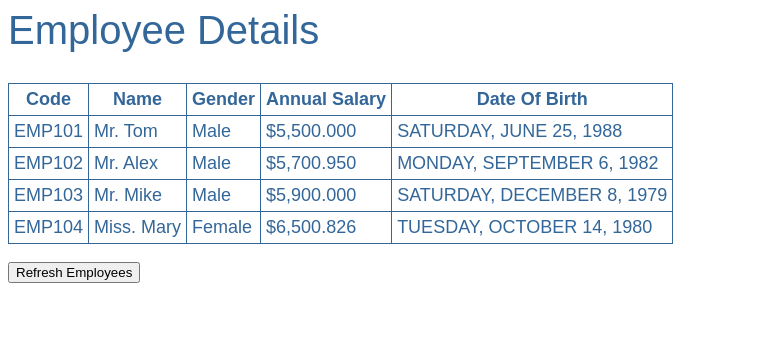
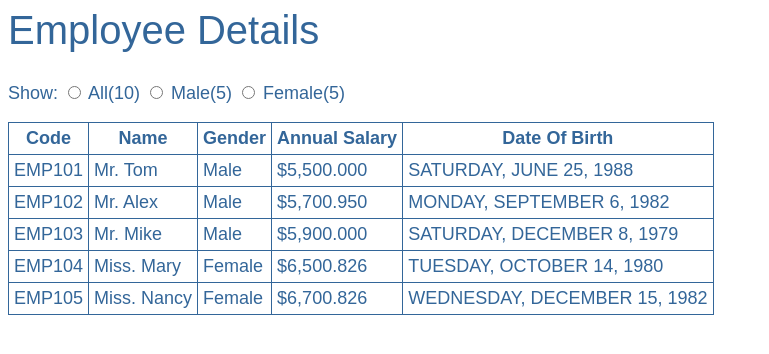
Before and after one commit to Mugisha-isaac/Angular-recap, an Angular app: page / in a window 1280 px wide. Shown: the top 354 px of the page, without its empty margins (0-769 px from the left). Built offline with nearby package versions, Linux system fonts and the light colour scheme.

Commit message:
ft: add a shared employee count component

```diff
--- a/src/app/app.component.ts
+++ b/src/app/app.component.ts
@@ -3,11 +3,6 @@ import { Component } from '@angular/core';
 @Component({
   selector: 'app-root',
   templateUrl: './app.component.html',
-  // template: `
-  //           Name: <input [value]='Name' [(ngModel)] = 'Name' />
-  //           <br />
-  //           You entered: {{Name}}
-  // `,
   styleUrls: ['./app.component.scss']
 })
 export class AppComponent {
--- a/src/app/app.module.ts
+++ b/src/app/app.module.ts
@@ -7,13 +7,15 @@ import { AppComponent } from './app.component';
 import {employeeComponent} from '../employee/employee.component';
 import { EmployeeListComponent } from 'src/employee-list/employee-list.component';
 import { EmployeeTitlePipe } from 'src/custom-pipes/employeeTitle.pipe';
+import { EmployeeCountComponent } from 'src/shared/employee-count/employee-count.component';
 
 @NgModule({
   declarations: [
     AppComponent,
     employeeComponent,
     EmployeeListComponent,
-    EmployeeTitlePipe
+    EmployeeTitlePipe,
+    EmployeeCountComponent
   ],
   imports: [
     BrowserModule,
--- a/src/employee-list/employee-list.component.html
+++ b/src/employee-list/employee-list.component.html
@@ -1,3 +1,6 @@
+<employee-count></employee-count>
+<br /> <br/>
+
 <table>
   <thead>
     <tr>
@@ -9,7 +12,7 @@
     </tr>
   </thead>
   <tbody>
-    <tr *ngFor="let employee of employees; trackBy:trackByEmployeeCode;">
+    <tr *ngFor="let employee of employees;">
       <td>{{employee.code | uppercase}}</td>
       <td>{{employee.name | employeeTitle:employee.gender}}</td>
       <td>{{employee.gender}}</td>
@@ -21,7 +24,3 @@
     </tr>
   </tbody>
 </table>
-
-<br/>
-
-<button (click)="getEmployees()">Refresh Employees</button>
--- a/src/employee-list/employee-list.component.ts
+++ b/src/employee-list/employee-list.component.ts
@@ -16,20 +16,7 @@ constructor(){
     { code: 'emp102', name: 'Alex', gender: 'Male', annualSalary: 5700.95, dateOfBirth: '9/6/1982' },
     { code: 'emp103', name: 'Mike', gender: 'Male', annualSalary: 5900, dateOfBirth: '12/8/1979' },
     { code: 'emp104', name: 'Mary', gender: 'Female', annualSalary: 6500.826, dateOfBirth: '10/14/1980' },
-];
-}
-
-getEmployees(): void{
-  this.employees= [
-    { code: 'emp101', name: 'Tom', gender: 'Male', annualSalary: 5500, dateOfBirth: '6/25/1988' },
-    { code: 'emp102', name: 'Alex', gender: 'Male', annualSalary: 5700.95, dateOfBirth: '9/6/1982' },
-    { code: 'emp103', name: 'Mike', gender: 'Male', annualSalary: 5900, dateOfBirth: '12/8/1979' },
-    { code: 'emp104', name: 'Mary', gender: 'Female', annualSalary: 6500.826, dateOfBirth: '10/14/1980' },
     {code: 'emp105', name: 'Nancy', gender: 'Female', annualSalary: 6700.826,dateOfBirth: '12/15/1982' }
 ];
 }
-
-trackByEmployeeCode(index: number, employee:any): string{
-  return employee.code;
 }
-}
--- /dev/null
+++ b/src/shared/employee-count/employee-count.component.html
@@ -0,0 +1,18 @@
+<span class="radioClass">
+  Show:
+</span>
+
+<input type="radio" name="options">
+<span class="radioClass">
+  {{"All(" + all +  ")"}}
+</span>
+
+<input type="radio" name="options">
+<span class="radioClass">
+  {{"Male("  + male +  ")"}}
+</span>
+
+<input type="radio" name="options">
+<span class="radioClass">
+  {{"Female("  + female +  ")"}}
+</span>
--- /dev/null
+++ b/src/shared/employee-count/employee-count.component.scss
@@ -0,0 +1,5 @@
+.radioClass{
+  color: #369;
+  font-family: Arial, Helvetica, sans-serif;
+  font-size: large;
+}
--- /dev/null
+++ b/src/shared/employee-count/employee-count.component.ts
@@ -0,0 +1,13 @@
+import {Component} from '@angular/core'
+
+@Component({
+  selector: 'employee-count',
+  templateUrl:'./employee-count.component.html',
+  styleUrls:['./employee-count.component.scss']
+})
+
+export class EmployeeCountComponent{
+  all: number = 10;
+  male: number = 5;
+  female: number = 5;
+}
```
